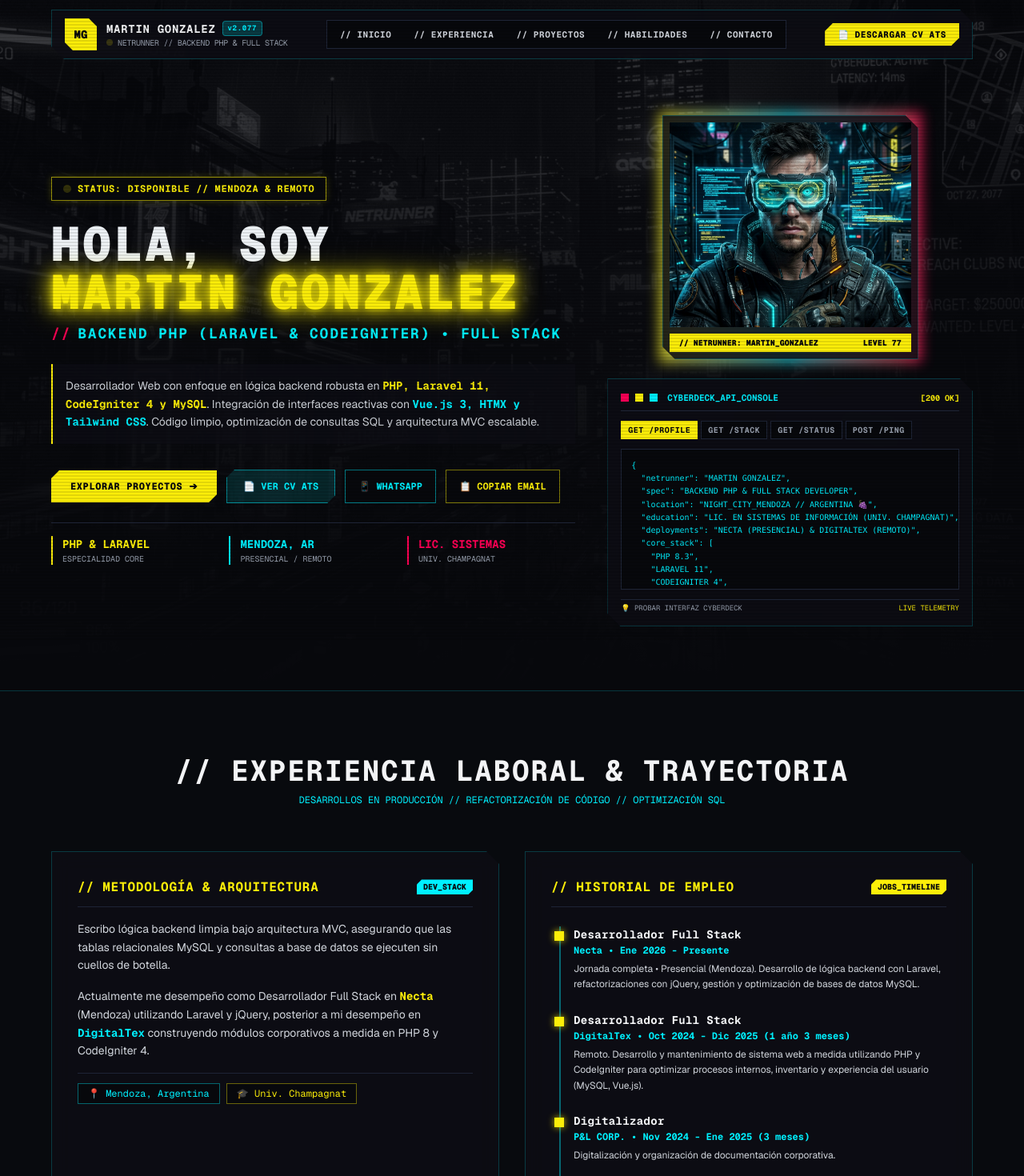
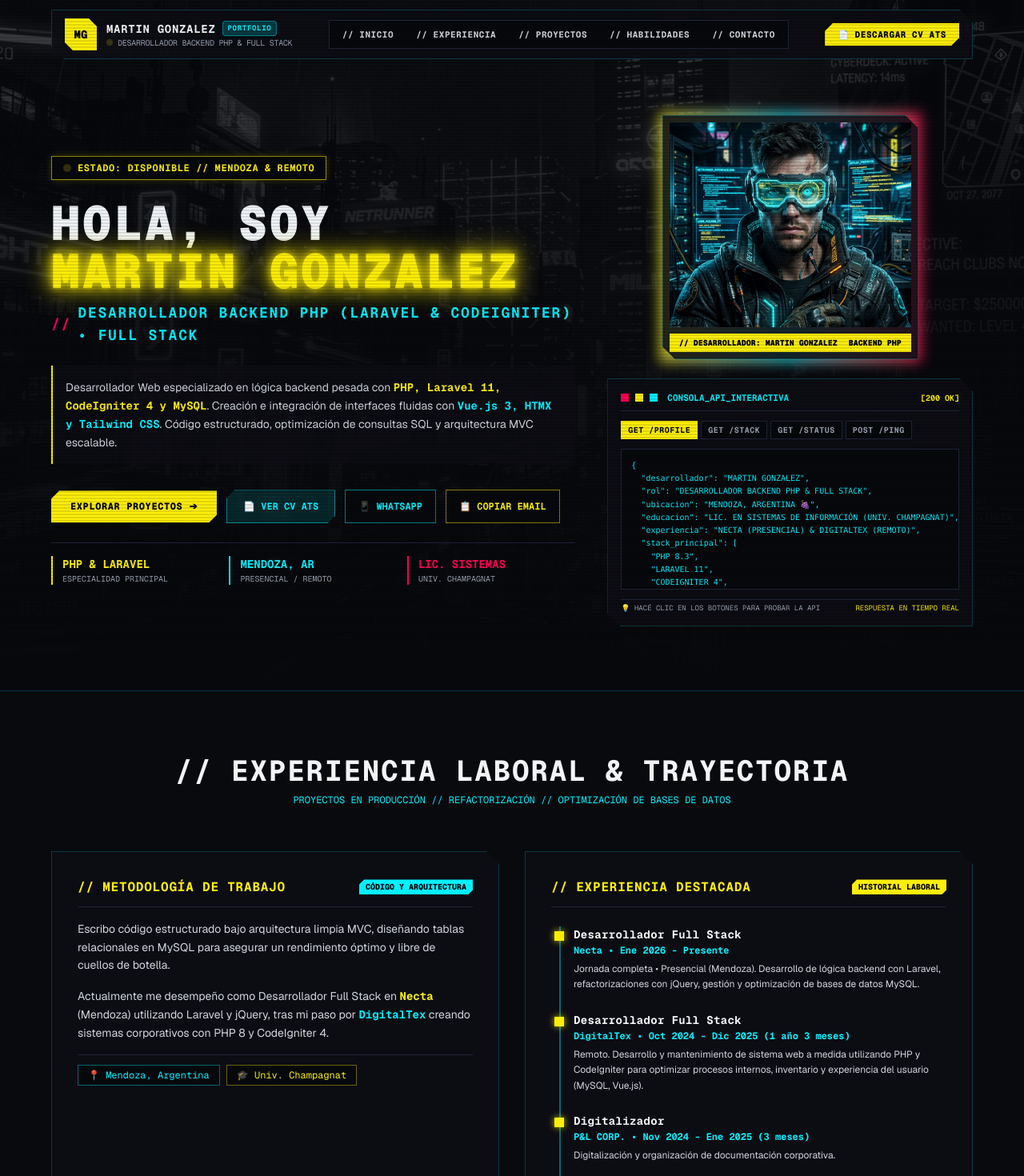
Before and after one commit to martinegs/Portfolio-, a Next.js app: page / in a window 1280 px wide. Shown: the top 1470 px of the page at 80% size. Built offline with nearby package versions, Linux system fonts and the light colour scheme.

Commit message:
refactor: limpiar vocabulario de juego y reemplazarlos por terminos profesionales de desarrollo conservando la estetica ciberpunk

```diff
--- a/app/components/Header.tsx
+++ b/app/components/Header.tsx
@@ -28,12 +28,12 @@ export default function Header() {
               <span className="font-mono font-bold text-gray-100 tracking-wider text-xs sm:text-sm group-hover:text-[#fcee09] transition-colors flex items-center gap-2">
                 <span>MARTIN GONZALEZ</span>
                 <span className="text-[9px] bg-[#00f0ff]/20 text-[#00f0ff] border border-[#00f0ff]/40 px-1.5 py-0.5 rounded font-mono">
-                  v2.077
+                  PORTFOLIO
                 </span>
               </span>
               <span className="text-[10px] text-gray-400 font-mono tracking-tight flex items-center gap-1.5">
                 <span className="w-2 h-2 rounded-full bg-[#fcee09] animate-hud-blink" />
-                NETRUNNER // BACKEND PHP & FULL STACK
+                DESARROLLADOR BACKEND PHP & FULL STACK
               </span>
             </div>
           </Link>
--- a/app/components/ProjectCard.tsx
+++ b/app/components/ProjectCard.tsx
@@ -29,8 +29,8 @@ export default function ProjectCard({
     <div className="cyber-panel cyber-panel-yellow cyber-cut-corner flex flex-col h-full group relative border border-[#00f0ff]/30 bg-[#0d0e15]/90 hover:border-[#fcee09]/60 transition-all duration-300">
       {/* Accent yellow HUD header bar */}
       <div className="h-1.5 w-full bg-[#fcee09] shadow-[0_0_10px_rgba(252,238,9,0.8)] flex justify-between items-center px-2 text-[9px] font-mono text-[#07080c] font-black uppercase tracking-wider">
-        <span>// SEC_SYS: ENCRYPTED</span>
-        <span>[ 2077 ]</span>
+        <span>// SISTEMA WEB EN PRODUCCIÓN</span>
+        <span>[ VERIFICADO ]</span>
       </div>
 
       {/* Image Container */}
@@ -43,7 +43,7 @@ export default function ProjectCard({
         />
         <div className="absolute inset-0 bg-gradient-to-t from-[#0d0e15] via-[#0d0e15]/40 to-transparent" />
 
-        {/* Main Cyber Tag */}
+        {/* Main Tech Badge */}
         {technologies[0] && (
           <div className="absolute top-3 right-3 z-10">
             <span className="cyber-tag">
@@ -53,7 +53,7 @@ export default function ProjectCard({
         )}
 
         <div className="absolute bottom-2 left-3 z-10 text-[10px] font-mono text-[#00f0ff] tracking-widest uppercase">
-          // HUD_MODULE :: {title.slice(0, 20)}
+          // PROYECTO :: {title.slice(0, 24)}
         </div>
       </div>
 
--- a/app/page.tsx
+++ b/app/page.tsx
@@ -18,7 +18,7 @@ export default function Home() {
   const [experiences, setExperiences] = useState<ExperienceItem[]>([]);
   const [skills, setSkills] = useState<SkillCategory[]>([]);
 
-  // Interactive Cyberdeck API Endpoint state
+  // Interactive API Console Endpoint state
   const [activeEndpoint, setActiveEndpoint] = useState<"profile" | "stack" | "availability" | "ping">("profile");
 
   // Copy toast state
@@ -31,7 +31,7 @@ export default function Home() {
 
   const copyToClipboard = (text: string, label: string) => {
     navigator.clipboard.writeText(text);
-    showToast(`✓ ${label} COPIADO AL CYBERDECK`);
+    showToast(`✓ ${label} COPIADO AL PORTAPAPELES`);
   };
 
   // Reactive sync with admin changes
@@ -67,31 +67,31 @@ export default function Home() {
     return matchesFilter && matchesSearch;
   });
 
-  // Cyberdeck API responses
+  // API Console responses
   const endpointResponses = {
     profile: {
-      netrunner: "MARTIN GONZALEZ",
-      spec: "BACKEND PHP & FULL STACK DEVELOPER",
-      location: "NIGHT_CITY_MENDOZA // ARGENTINA 🍇",
-      education: "LIC. EN SISTEMAS DE INFORMACIÓN (UNIV. CHAMPAGNAT)",
-      deployments: "NECTA (PRESENCIAL) & DIGITALTEX (REMOTO)",
-      core_stack: ["PHP 8.3", "LARAVEL 11", "CODEIGNITER 4", "VUE.JS", "MYSQL"]
+      desarrollador: "MARTIN GONZALEZ",
+      rol: "DESARROLLADOR BACKEND PHP & FULL STACK",
+      ubicacion: "MENDOZA, ARGENTINA 🍇",
+      educacion: "LIC. EN SISTEMAS DE INFORMACIÓN (UNIV. CHAMPAGNAT)",
+      experiencia: "NECTA (PRESENCIAL) & DIGITALTEX (REMOTO)",
+      stack_principal: ["PHP 8.3", "LARAVEL 11", "CODEIGNITER 4", "VUE.JS", "MYSQL"]
     },
     stack: {
       backend: ["PHP 8.3", "Laravel 11", "CodeIgniter 4", "REST APIs", "MVC"],
       frontend: ["Vue 3", "HTMX", "JavaScript ES6+", "jQuery", "Tailwind CSS"],
-      databases: ["MySQL", "PostgreSQL", "SQLite", "Eloquent ORM"],
-      cyberware: ["Git/GitHub", "Docker", "Postman", "Vite", "Linux (Bash)"]
+      bases_de_datos: ["MySQL", "PostgreSQL", "SQLite", "Eloquent ORM"],
+      herramientas: ["Git/GitHub", "Docker", "Postman", "Vite", "Linux (Bash)"]
     },
     availability: {
-      status: "ONLINE // DISPONIBLE PARA CONTRATACIÓN",
-      modalities: ["Presencial (Mendoza)", "Híbrido", "Remoto"],
-      roles: ["Backend PHP Developer", "Laravel Specialist", "Full Stack Netrunner"],
-      latency: "< 24 HORAS"
+      estado: "DISPONIBLE PARA OPORTUNIDADES LABORALES",
+      modalidades: ["Presencial (Mendoza)", "Híbrido", "Remoto"],
+      puestos_de_interes: ["Backend PHP Developer", "Laravel Developer", "Full Stack Developer"],
+      tiempo_de_respuesta: "< 24 HORAS"
     },
     ping: {
       http_status: 200,
-      cyberspace_msg: "PONG! NETRUNNER LINK OPTIMAL 🔥",
+      mensaje: "PONG! SERVICIO BACKEND ACTIVO Y OPERATIVO 🔥",
       timestamp: new Date().toISOString()
     }
   };
@@ -107,14 +107,14 @@ export default function Home() {
         </div>
       )}
 
-      {/* Hero Section - Cyberpunk 2077 Night City Banner */}
+      {/* Hero Section - Futuristic City Background */}
       <section id="inicio" className="relative pt-36 pb-20 px-4 sm:px-6 lg:px-8 border-b border-[#00f0ff]/20 overflow-hidden">
 
-        {/* Background Cyber Image Overlay */}
+        {/* Background Overlay */}
         <div className="absolute inset-0 z-0 opacity-25 mix-blend-luminosity pointer-events-none">
           <Image
             src="/images/cyberpunk_hero_bg.jpg"
-            alt="Cyberpunk Night City"
+            alt="Futuristic City Skyline"
             fill
             className="object-cover"
             priority
@@ -125,13 +125,13 @@ export default function Home() {
         <div className="max-w-6xl mx-auto relative z-10">
           <div className="grid md:grid-cols-12 gap-10 items-center">
 
-            {/* Netrunner Hero Banner */}
+            {/* Developer Hero Banner */}
             <div className="md:col-span-7 space-y-6 text-left">
 
               {/* Telemetry Status Line */}
               <div className="inline-flex items-center gap-2 bg-[#07080c] border border-[#fcee09]/60 px-3.5 py-1.5 font-mono text-xs text-[#fcee09] shadow-[0_0_10px_rgba(252,238,9,0.2)]">
                 <span className="w-2.5 h-2.5 rounded-full bg-[#fcee09] animate-hud-blink" />
-                <span className="tracking-wider uppercase font-bold">STATUS: DISPONIBLE // MENDOZA & REMOTO</span>
+                <span className="tracking-wider uppercase font-bold">ESTADO: DISPONIBLE // MENDOZA & REMOTO</span>
               </div>
 
               {/* Main Title with Neon Flicker */}
@@ -143,12 +143,12 @@ export default function Home() {
                   </span>
                 </h1>
                 <h2 className="text-sm sm:text-lg font-mono text-[#00f0ff] font-bold tracking-widest mt-2 uppercase flex items-center gap-2">
-                  <span className="text-[#ff0055]">//</span> BACKEND PHP (LARAVEL & CODEIGNITER) • FULL STACK
+                  <span className="text-[#ff0055]">//</span> DESARROLLADOR BACKEND PHP (LARAVEL & CODEIGNITER) • FULL STACK
                 </h2>
               </div>
 
               <p className="text-xs sm:text-sm text-gray-300 leading-relaxed font-sans max-w-2xl bg-[#0d0e15]/70 p-4 border-l-2 border-[#fcee09]">
-                Desarrollador Web con enfoque en lógica backend robusta en <strong className="text-[#fcee09] font-mono">PHP, Laravel 11, CodeIgniter 4 y MySQL</strong>. Integración de interfaces reactivas con <strong className="text-[#00f0ff] font-mono">Vue.js 3, HTMX y Tailwind CSS</strong>. Código limpio, optimización de consultas SQL y arquitectura MVC escalable.
+                Desarrollador Web especializado en lógica backend pesada con <strong className="text-[#fcee09] font-mono">PHP, Laravel 11, CodeIgniter 4 y MySQL</strong>. Creación e integración de interfaces fluidas con <strong className="text-[#00f0ff] font-mono">Vue.js 3, HTMX y Tailwind CSS</strong>. Código estructurado, optimización de consultas SQL y arquitectura MVC escalable.
               </p>
 
               {/* Action Buttons */}
@@ -186,11 +186,11 @@ export default function Home() {
                 </button>
               </div>
 
-              {/* Cyber Stats HUD */}
+              {/* Stats HUD */}
               <div className="grid grid-cols-3 gap-3 pt-4 border-t border-[#1e2436] font-mono text-xs text-gray-400">
                 <div className="border-l-2 border-[#fcee09] pl-3">
                   <span className="block text-[#fcee09] font-bold text-sm">PHP & LARAVEL</span>
-                  <span className="text-[10px] text-gray-400 uppercase">ESPECIALIDAD CORE</span>
+                  <span className="text-[10px] text-gray-400 uppercase">ESPECIALIDAD PRINCIPAL</span>
                 </div>
                 <div className="border-l-2 border-[#00f0ff] pl-3">
                   <span className="block text-[#00f0ff] font-bold text-sm">MENDOZA, AR</span>
@@ -203,36 +203,36 @@ export default function Home() {
               </div>
             </div>
 
-            {/* Cyberpunk Developer Portrait & Interactive Live Cyberdeck Terminal */}
+            {/* Developer Portrait & Interactive Live API Terminal */}
             <div className="md:col-span-5 space-y-6">
 
-              {/* Cyberpunk Netrunner Profile Avatar */}
+              {/* Profile Avatar */}
               <div className="relative group max-w-xs mx-auto">
                 <div className="absolute -inset-1 bg-gradient-to-r from-[#fcee09] via-[#00f0ff] to-[#ff0055] rounded-none opacity-75 blur group-hover:opacity-100 transition duration-500 animate-tilt" />
                 <div className="relative cyber-panel cyber-cut-corner p-2 bg-[#07080c] border border-[#fcee09]">
                   <div className="relative h-64 w-full overflow-hidden">
                     <Image
                       src="/images/cyberpunk_avatar.jpg"
-                      alt="Martin Gonzalez Cyberpunk Avatar"
+                      alt="Martin Gonzalez Profile"
                       fill
                       className="object-cover group-hover:scale-105 transition-transform duration-500"
                     />
                   </div>
                   <div className="bg-[#fcee09] text-[#07080c] px-3 py-1 font-mono text-[10px] font-black uppercase flex justify-between items-center mt-2">
-                    <span>// NETRUNNER: MARTIN_GONZALEZ</span>
-                    <span>LEVEL 77</span>
+                    <span>// DESARROLLADOR: MARTIN GONZALEZ</span>
+                    <span>BACKEND PHP</span>
                   </div>
                 </div>
               </div>
 
-              {/* Interactive Live Cyberdeck API Terminal */}
+              {/* Interactive Live API Console */}
               <div className="cyber-panel cyber-cut-corner p-4 border border-[#00f0ff]/40 bg-[#0d0e15]/95 font-mono text-xs shadow-[0_0_25px_rgba(0,240,255,0.15)] space-y-3">
                 <div className="flex items-center justify-between border-b border-[#1e2436] pb-2">
                   <div className="flex items-center gap-2">
                     <span className="w-2.5 h-2.5 bg-[#ff0055]" />
                     <span className="w-2.5 h-2.5 bg-[#fcee09]" />
                     <span className="w-2.5 h-2.5 bg-[#00f0ff]" />
-                    <span className="text-[11px] text-[#00f0ff] font-bold uppercase ml-1">CYBERDECK_API_CONSOLE</span>
+                    <span className="text-[11px] text-[#00f0ff] font-bold uppercase ml-1">CONSOLA_API_INTERACTIVA</span>
                   </div>
                   <span className="text-[10px] text-[#fcee09] font-bold">[200 OK]</span>
                 </div>
@@ -289,8 +289,8 @@ export default function Home() {
                 </div>
 
                 <div className="flex items-center justify-between text-[9px] text-gray-400 pt-1 border-t border-[#1e2436]">
-                  <span>💡 PROBAR INTERFAZ CYBERDECK</span>
-                  <span className="text-[#fcee09]">LIVE TELEMETRY</span>
+                  <span>💡 HACÉ CLIC EN LOS BOTONES PARA PROBAR LA API</span>
+                  <span className="text-[#fcee09]">RESPUESTA EN TIEMPO REAL</span>
                 </div>
               </div>
 
@@ -308,7 +308,7 @@ export default function Home() {
               // EXPERIENCIA LABORAL & TRAYECTORIA
             </h2>
             <p className="text-[#00f0ff] text-xs font-mono max-w-xl mx-auto uppercase">
-              DESARROLLOS EN PRODUCCIÓN // REFACTORIZACIÓN DE CÓDIGO // OPTIMIZACIÓN SQL
+              PROYECTOS EN PRODUCCIÓN // REFACTORIZACIÓN // OPTIMIZACIÓN DE BASES DE DATOS
             </p>
           </div>
 
@@ -317,15 +317,15 @@ export default function Home() {
             <div className="cyber-panel cyber-cut-corner p-6 sm:p-8 border border-[#00f0ff]/30 bg-[#0d0e15]/90 space-y-4">
               <div className="flex items-center justify-between border-b border-[#1e2436] pb-3">
                 <h3 className="text-base font-bold text-[#fcee09] font-mono tracking-wider uppercase">
-                  // METODOLOGÍA & ARQUITECTURA
+                  // METODOLOGÍA DE TRABAJO
                 </h3>
-                <span className="cyber-tag-cyan">DEV_STACK</span>
+                <span className="cyber-tag-cyan">CÓDIGO Y ARQUITECTURA</span>
               </div>
               <p className="text-gray-300 text-xs sm:text-sm leading-relaxed font-sans">
-                Escribo lógica backend limpia bajo arquitectura MVC, asegurando que las tablas relacionales MySQL y consultas a base de datos se ejecuten sin cuellos de botella.
+                Escribo código estructurado bajo arquitectura limpia MVC, diseñando tablas relacionales en MySQL para asegurar un rendimiento óptimo y libre de cuellos de botella.
               </p>
               <p className="text-gray-300 text-xs sm:text-sm leading-relaxed font-sans">
-                Actualmente me desempeño como Desarrollador Full Stack en <strong className="text-[#fcee09] font-mono">Necta</strong> (Mendoza) utilizando Laravel y jQuery, posterior a mi desempeño en <strong className="text-[#00f0ff] font-mono">DigitalTex</strong> construyendo módulos corporativos a medida en PHP 8 y CodeIgniter 4.
+                Actualmente me desempeño como Desarrollador Full Stack en <strong className="text-[#fcee09] font-mono">Necta</strong> (Mendoza) utilizando Laravel y jQuery, tras mi paso por <strong className="text-[#00f0ff] font-mono">DigitalTex</strong> creando sistemas corporativos con PHP 8 y CodeIgniter 4.
               </p>
               <div className="pt-3 border-t border-[#1e2436] flex flex-wrap gap-2 font-mono text-xs">
                 <span className="bg-[#07080c] border border-[#00f0ff]/40 text-[#00f0ff] px-3 py-1">
@@ -341,9 +341,9 @@ export default function Home() {
             <div className="cyber-panel cyber-cut-corner p-6 sm:p-8 border border-[#00f0ff]/30 bg-[#0d0e15]/90 space-y-6">
               <div className="flex items-center justify-between border-b border-[#1e2436] pb-3">
                 <h3 className="text-base font-bold text-[#fcee09] font-mono tracking-wider uppercase">
-                  // HISTORIAL DE EMPLEO
+                  // EXPERIENCIA DESTACADA
                 </h3>
-                <span className="cyber-tag">JOBS_TIMELINE</span>
+                <span className="cyber-tag">HISTORIAL LABORAL</span>
               </div>
 
               <div className="space-y-6 relative before:absolute before:inset-0 before:left-2.5 before:w-0.5 before:bg-[#00f0ff]/40">
@@ -363,7 +363,7 @@ export default function Home() {
         </div>
       </section>
 
-      {/* Projects Section with Cyberdeck Search */}
+      {/* Projects Section with Live Search */}
       <section id="proyectos" className="py-20 px-4 sm:px-6 lg:px-8 border-b border-[#00f0ff]/20 bg-[#07080c]">
         <div className="max-w-6xl mx-auto">
           <div className="text-center mb-12 space-y-4">
@@ -374,14 +374,14 @@ export default function Home() {
               SISTEMAS WEB EN TIEMPO REAL // CRUDS AVANZADOS // APIS RESTFUL
             </p>
 
-            {/* Cyber Search Bar */}
+            {/* Live Search Bar */}
             <div className="max-w-xl mx-auto space-y-3 pt-2">
               <div className="relative">
                 <input
                   type="text"
                   value={searchQuery}
                   onChange={(e) => setSearchQuery(e.target.value)}
-                  placeholder="🔎 BUSCAR CYBERWARE / STACK (Ej: Laravel, Vue, CodeIgniter, SSE)..."
+                  placeholder="🔎 BUSCAR POR TECNOLOGÍA O NOMBRE (Ej: Laravel, Vue, CodeIgniter, SSE)..."
                   className="w-full px-4 py-3 bg-[#0d0e15] border border-[#00f0ff]/40 text-xs text-[#00f0ff] font-mono placeholder-gray-500 outline-none focus:border-[#fcee09] transition"
                 />
                 {searchQuery && (
@@ -389,7 +389,7 @@ export default function Home() {
                     onClick={() => setSearchQuery("")}
                     className="absolute right-3 top-2.5 text-xs text-[#07080c] bg-[#fcee09] font-mono font-bold px-2 py-1"
                   >
-                    RESET
+                    LIMPIAR
                   </button>
                 )}
               </div>
@@ -422,18 +422,18 @@ export default function Home() {
             </div>
           ) : (
             <div className="text-center py-12 cyber-panel rounded-none p-8 max-w-md mx-auto font-mono text-xs text-[#fcee09]">
-              // NO SE ENCONTRARON MÓDULOS DE SOFTWARE PARA ESTA BÚSQUEDA.
+              // NO SE ENCONTRARON PROYECTOS PARA ESTA BÚSQUEDA.
             </div>
           )}
         </div>
       </section>
 
-      {/* Skills Cyberware Matrix */}
+      {/* Skills Matrix */}
       <section id="habilidades" className="py-20 px-4 sm:px-6 lg:px-8 border-b border-[#00f0ff]/20 bg-[#090a0f]/80">
         <div className="max-w-6xl mx-auto">
           <div className="text-center mb-12 space-y-2">
             <h2 className="text-2xl sm:text-4xl font-bold text-gray-100 font-mono tracking-wider uppercase">
-              // MATRIZ DE HABILIDADES TÉCNICAS
+              // STACK DE TECNOLOGÍAS
             </h2>
             <p className="text-[#00f0ff] text-xs font-mono max-w-xl mx-auto uppercase">
               BACKEND, FRONTEND, BASES DE DATOS Y ENTORNO DE DESARROLLO
@@ -472,7 +472,7 @@ export default function Home() {
         <div className="max-w-5xl mx-auto">
           <div className="text-center mb-14 space-y-2">
             <h2 className="text-2xl sm:text-4xl font-bold text-gray-100 font-mono tracking-wider uppercase">
-              // CANAL DE COMUNICACIÓN
+              // CONTACTO DIRECTO
             </h2>
             <p className="text-[#00f0ff] text-xs font-mono max-w-xl mx-auto uppercase">
               CONSULTAS SOBRE PROYECTOS, OPORTUNIDADES O CONTRATACIÓN
@@ -489,7 +489,7 @@ export default function Home() {
                     📍
                   </div>
                   <div>
-                    <h3 className="font-bold text-[#fcee09] text-xs uppercase">// UBICACIÓN CORE</h3>
+                    <h3 className="font-bold text-[#fcee09] text-xs uppercase">// UBICACIÓN</h3>
                     <p className="text-gray-300 text-xs mt-0.5">Mendoza, Argentina</p>
                   </div>
                 </div>
@@ -502,7 +502,7 @@ export default function Home() {
                       ✉️
                     </div>
                     <div>
-                      <h3 className="font-bold text-[#fcee09] text-xs uppercase">// CORREO DIRECTO</h3>
+                      <h3 className="font-bold text-[#fcee09] text-xs uppercase">// EMAIL DIRECTO</h3>
                       <a
                         href="mailto:Martinegs2012@gmail.com"
                         className="text-[#00f0ff] hover:underline text-xs block mt-0.5"
```
Also changed, not shown: app/components/ContactForm.tsx (+12 -12 lines), app/components/Footer.tsx (+7 -7 lines).
